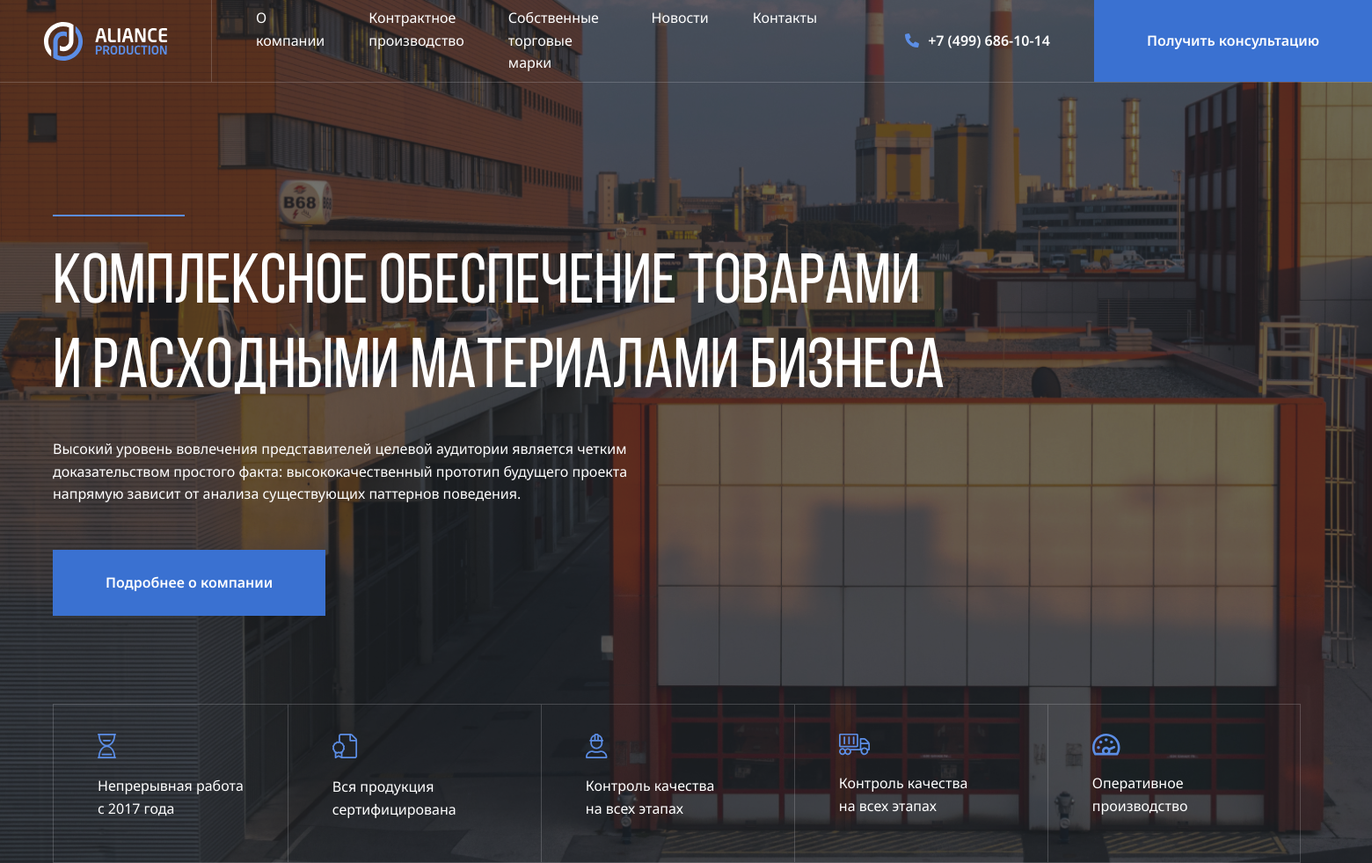
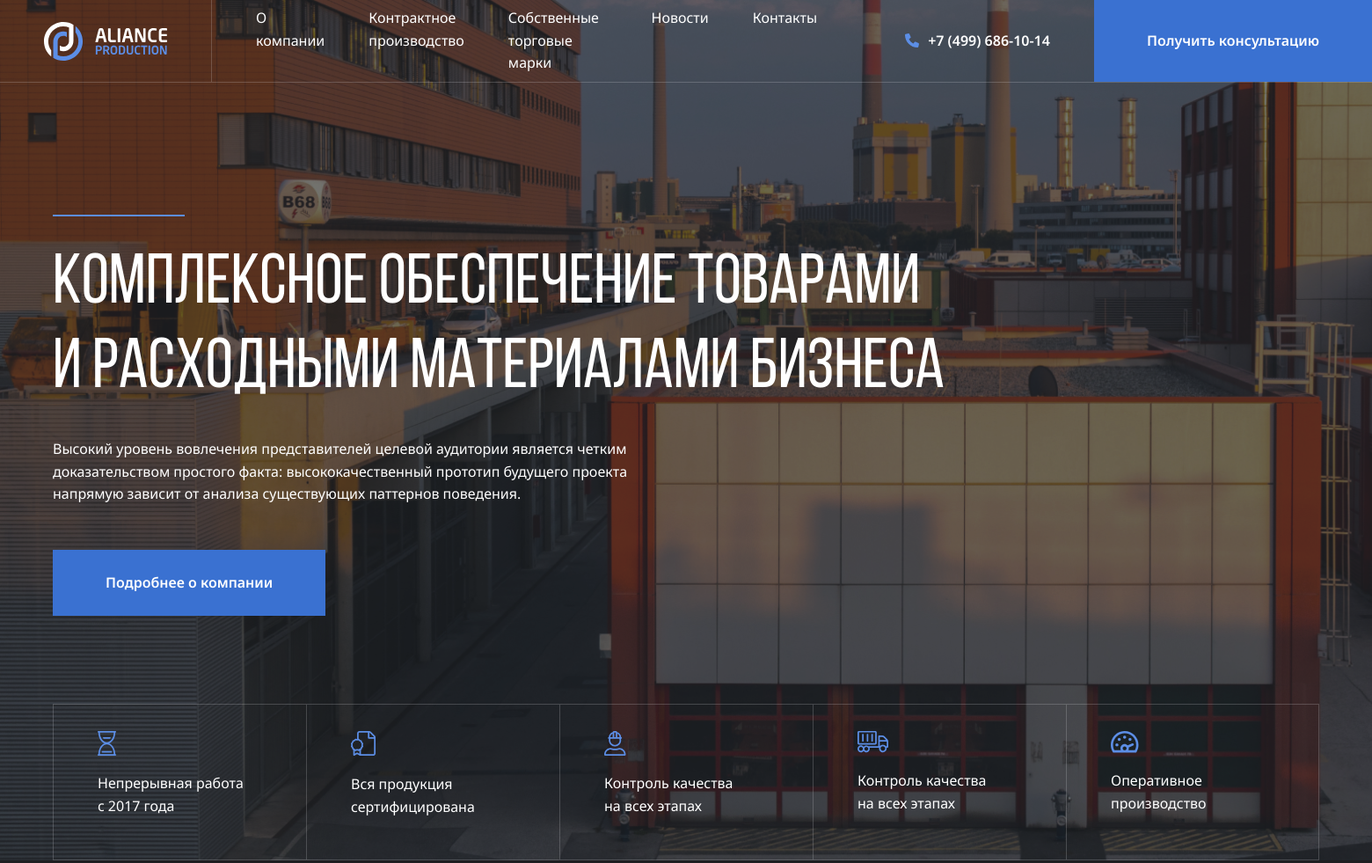
Before and after one commit to steveroad/Aliance, a PHP site: page / in a window 1560 px wide. Shown: the whole page at 88% size. Run offline with PHP 8.4, Linux system fonts and the light colour scheme.

Commit message:
fix: header-features-item

```diff
--- a/css/style.css
+++ b/css/style.css
@@ -150,8 +150,8 @@ body {
 }
 
 .header-features-item {
-  padding: 33px 50px 30px 50px;
-  max-width: 288px;
+  padding: 30px 50px 30px 50px;
+  min-width: 288px;
   border: 1px solid rgba(235, 235, 240, 0.2);
 }
 
```
